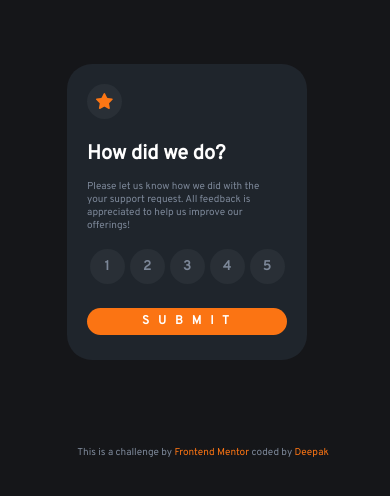
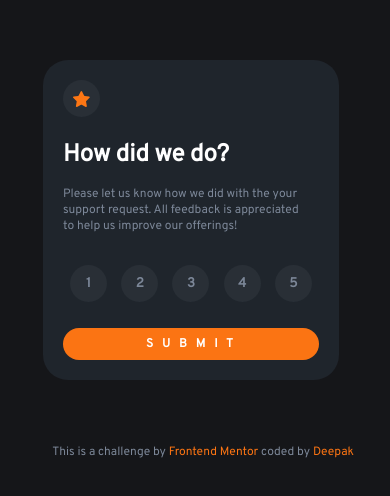
Before and after one commit to DEEPAK-tech40/Interactive-rating-card, a plain HTML site: page index.html in a window 390 px wide. Shown: the part 154-650 px from the top of the page. Drawn offline with Linux system fonts and the light colour scheme.

Commit message:
made mobile view little bigger

```diff
--- a/styles/style.css
+++ b/styles/style.css
@@ -60,7 +60,7 @@ p {
     grid-column: 1/-1;
     grid-row: 2/4;
     font-weight: 400;
-    padding: 0px 25px 0px 0px;
+    padding: 0px 10px 0px 0px;
 }
 
 .ratings {
@@ -155,25 +155,26 @@ footer>p>a {
 
     main {
         height: 22rem;
-        width: 17rem;
+        width: 20rem;
     }
 
     .main,
     .thanks-container {
-        width: 15rem;
-        height: 18.5rem;
+        width: 18.5rem;
+        height: 20rem;
         padding: 20px;
         row-gap: 12px;
-        grid-template-rows: 2rem 3rem 3rem 3rem;
+        grid-template-rows: 2rem 3.5rem 3.5rem 3.5rem;
     }
 
     .thanks-container {
         margin-top: -295px;
     }
 
-    .icon {
-        height: 35px;
-        width: 35px;
+    .icon,
+    .rb {
+        height: 37px;
+        width: 37px;
     }
 
     .image {
@@ -181,15 +182,15 @@ footer>p>a {
     }
 
     .outcome {
-        font-size: 10px;
+        font-size: 12px;
     }
 
     p {
-        font-size: 10px;
+        font-size: 12px;
     }
 
     h1 {
-        font-size: 20px;
+        font-size: 24px;
     }
 
     .ratings {
@@ -197,13 +198,8 @@ footer>p>a {
         justify-content: space-around;
     }
 
-    .rb {
-        height: 35px;
-        width: 35px;
-    }
-
     .btn {
-        height: 1.7rem;
+        height: 2rem;
         font-size: 12px;
     }
 
```
